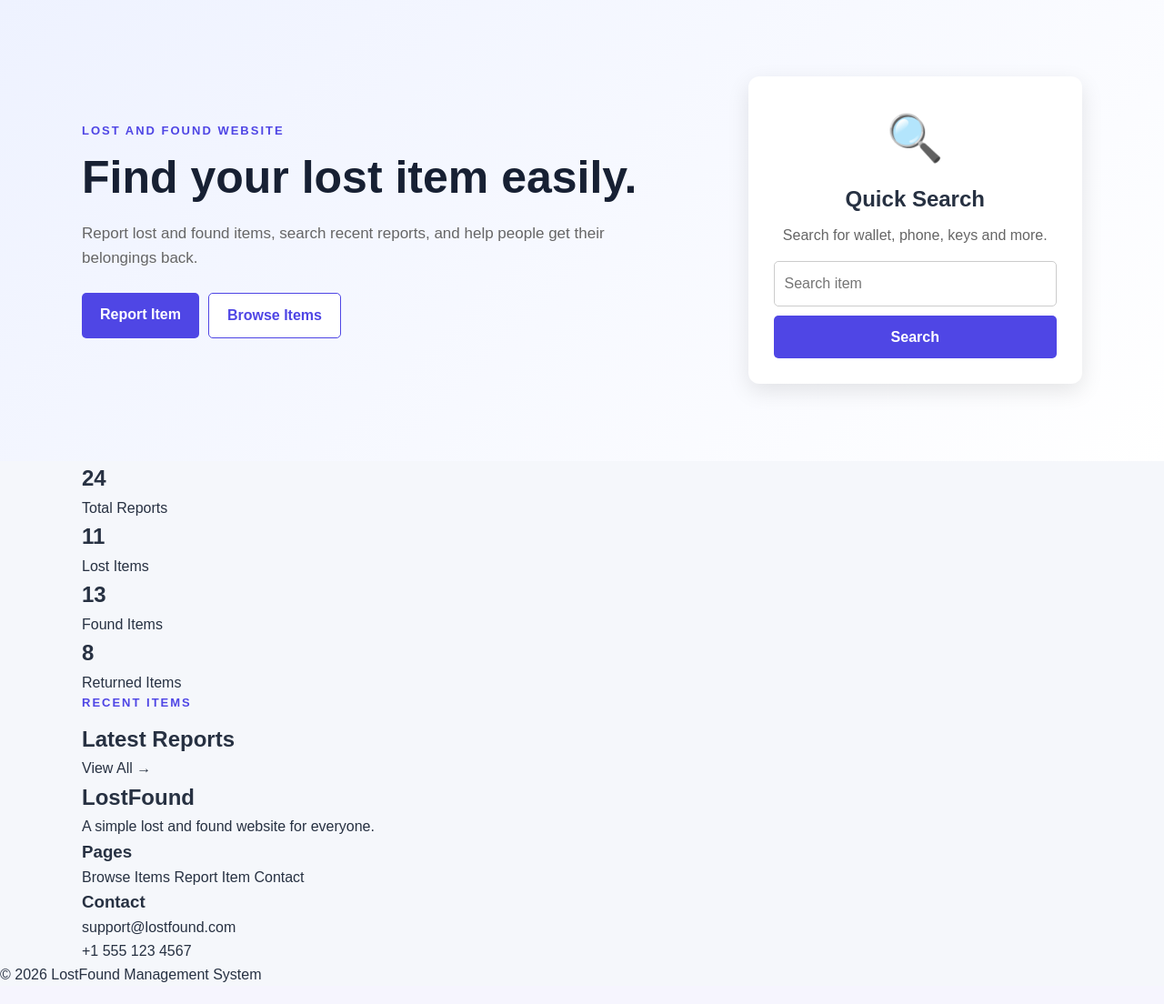
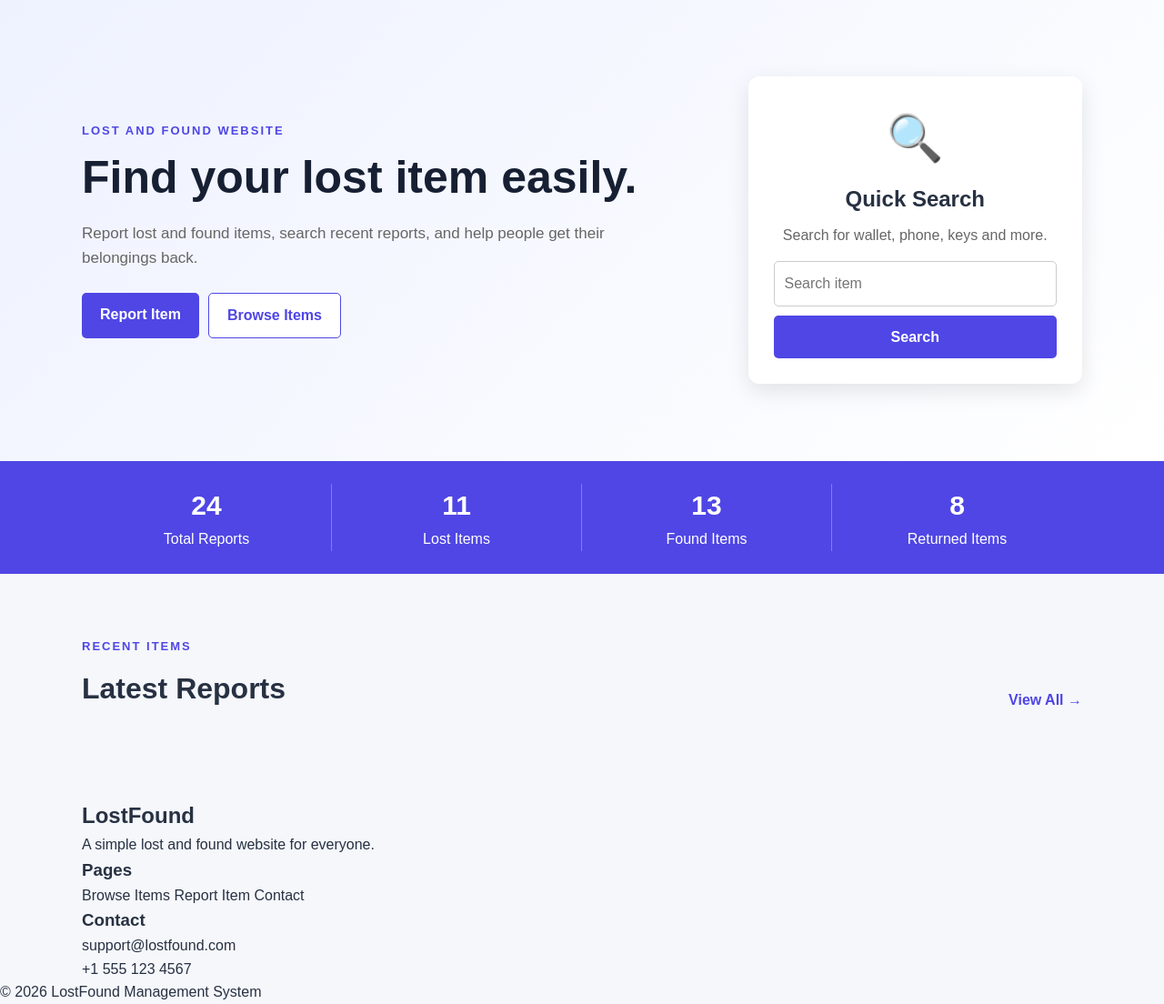
Before and after one commit to yangjihyolmo/FindIt, a PHP site: page / in a window 1280 px wide. Shown: the part 72-1176 px from the top of the page at 91% size. Before the commit the page ends 1152 px from the top, so only its background shows below. Run offline with PHP 8.4, Linux system fonts and the light colour scheme.

Commit message:
style: add number and sections

```diff
--- a/css/style.css
+++ b/css/style.css
@@ -182,3 +182,59 @@ header {
 .fullBtn {
   width: 100%;
 }
+
+/* Numbers */
+.numbers {
+  background: #4f46e5;
+  color: white;
+  padding: 25px 0;
+}
+
+.numberRow {
+  display: grid;
+  grid-template-columns: repeat(4, 1fr);
+  text-align: center;
+}
+
+.numberRow div {
+  border-right: 1px solid rgba(255,255,255,0.3);
+}
+
+.numberRow div:last-child {
+  border-right: none;
+}
+
+.numberRow h2 {
+  font-size: 30px;
+}
+
+/* Sections */
+.section {
+  padding: 70px 0;
+}
+
+.light {
+  background: #eef2ff;
+}
+
+.titleRow {
+  display: flex;
+  justify-content: space-between;
+  align-items: end;
+  margin-bottom: 25px;
+}
+
+.titleRow h2,
+.center h2 {
+  font-size: 32px;
+}
+
+.titleRow a {
+  color: #4f46e5;
+  font-weight: bold;
+}
+
+.center {
+  text-align: center;
+  margin-bottom: 30px;
+}
```
